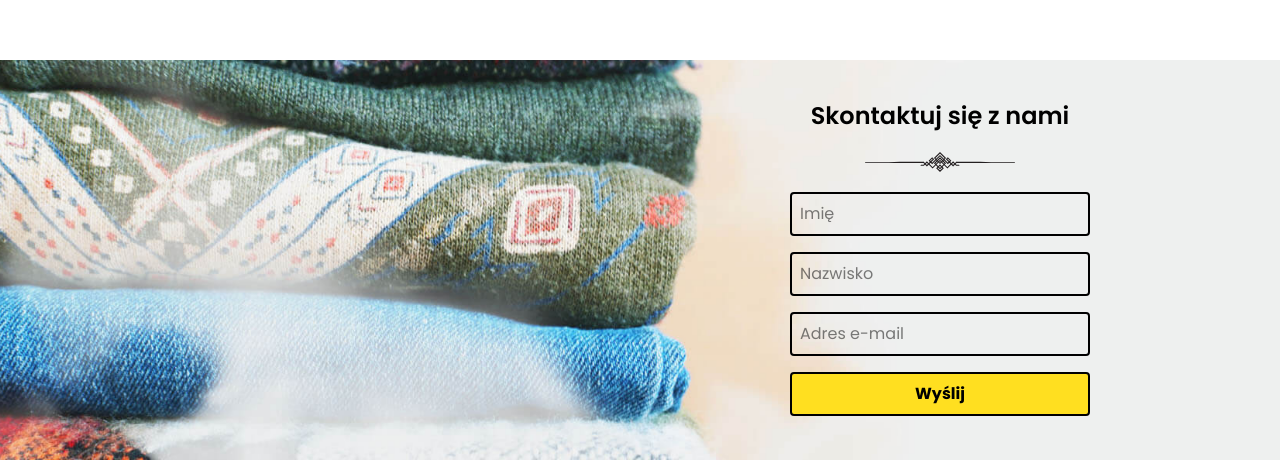
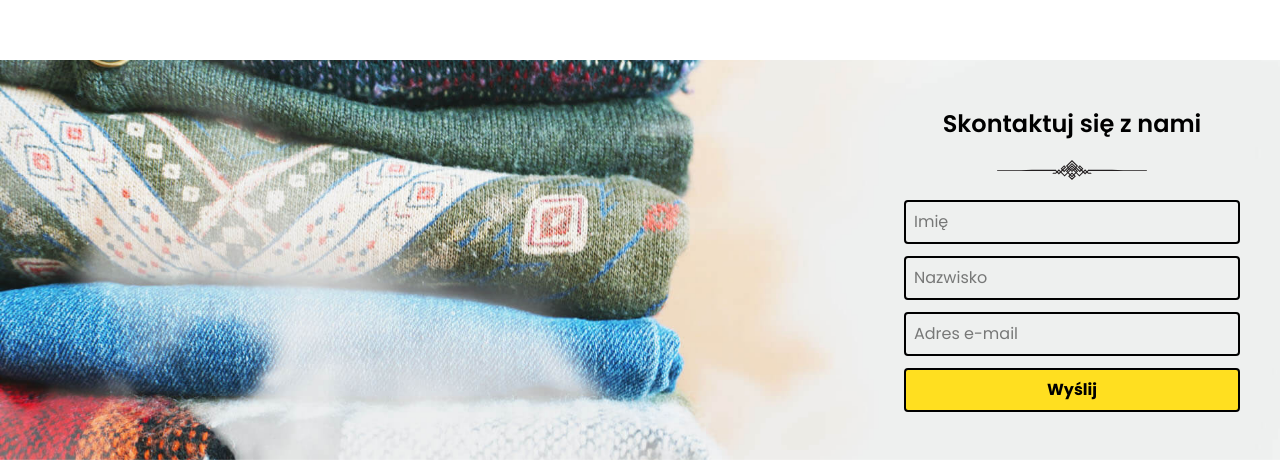
Before and after one commit to Xebec13/PCK-Zbiorka, a plain HTML site: page index.html in a window 1280 px wide. Shown: the part 3408-3868 px from the top of the page. Drawn offline with nearby package versions, Linux system fonts and the light colour scheme.

Commit message:
Gsap Done

```diff
--- a/index.html
+++ b/index.html
@@ -222,17 +222,17 @@
     </section>
 
     <!-- FOOTER -->
-    <footer class="footerParallax relative h-[50dvh] p-10 w-full flex justify-end" style="background: transparent;">
-        <div class="footerBg w-full h-full absolute bottom-0 right-0 -z-10 overflow-hidden">
+    <footer class="footerParallax relative h-[50dvh] p-10 w-full flex justify-end items-center" style="background: transparent;">
+        <div class="footerBg w-full h-full absolute bottom-0 right-0 -z-10">
             <img src="./assets/footer-bg.jpg" alt="" class="w-full h-full object-cover will-change-transform">
         </div>
-        <div class="w-1/2 relative z-10">
-            <div class="flex flex-col items-center space-y-5">
+        <div class="relative z-10 text-center">
+            <div class="w-full flex flex-col justify-end items-center space-y-5">
                 <h3 class="text-2xl font-semibold">Skontaktuj się z nami</h3>
                 <div class="h-5">
                     <img class="h-full" src="assets/decoration.svg" alt="Dekoracja" loading="lazy">
                 </div>
-                <form class="flex flex-col space-y-4 w-1/2 max-w-md">
+                <form class="flex flex-col space-y-3 w-full ">
                     <input type="text" placeholder="Imię"
                         class="p-2 rounded border-2 border-black focus:outline-none focus:ring-2 focus:ring-yellow-400">
                     <input type="text" placeholder="Nazwisko"
--- a/script.js
+++ b/script.js
@@ -162,7 +162,7 @@ gsap.utils.toArray(".list").forEach((item, i) => {
 });
 gsap.fromTo(
   ".footerBg img",
-  { scale: 1.15 },     // delikatny start
+  { scale: 1 },     // delikatny start
   {
     scale: 1,       // zoom w trakcie scrolla
     transformOrigin: "100% 50%",
```
